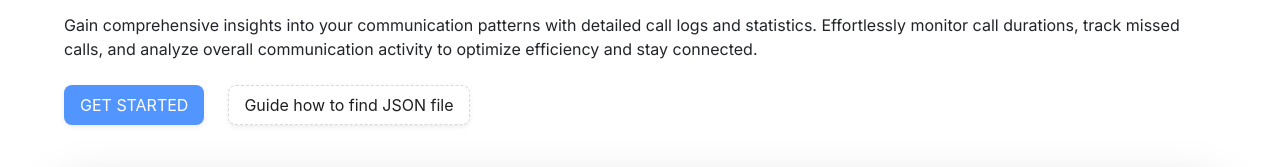
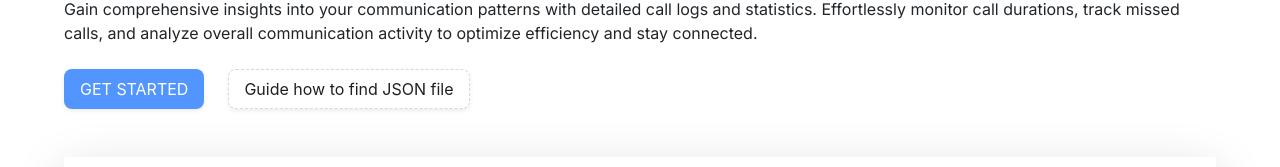
Before and after one commit to thanhvanvu/call-log-messenger, a Next.js app: page / in a window 1280 px wide. Shown: the part 163-330 px from the top of the page. Built offline with nearby package versions, Linux system fonts and the light colour scheme; what @ant-design/nextjs-registry would draw is missing.

Commit message:
fix UI, add sort date, rebuild filter date when removing files

```diff
--- a/component/HomePage.tsx
+++ b/component/HomePage.tsx
@@ -3,12 +3,12 @@ import Image from "next/image";
 import React from "react";
 import picture from "@/public/combined_stylized.jpg";
 import { Button } from "antd";
-import { redirect } from "next/navigation";
+import Link from "next/link";
 function Homepage() {
   return (
-    <div className="w-[90%] mx-auto h-screen mt-10 bg-gray 3xl:w-[70%] 3xl:flex gap-20">
-      <div className=" 3xl:mt-[300px] 3xl:w-[60%]">
-        <p className="text-4xl font-bold">
+    <div className="w-[90%] mx-auto h-screen mt-4 bg-gray 3xl:w-[70%] 3xl:flex gap-20">
+      <div className=" 3xl:mt-[150px] 3xl:w-[70%]">
+        <p className="text-4xl font-bold 3xl:text-6xl">
           Can not find <span className="text-[#0866FF]">Call Logs</span> ? View Them Here
         </p>
         <p className="mt-4">
@@ -17,25 +17,11 @@ function Homepage() {
           communication activity to optimize efficiency and stay connected.
         </p>
         <div className="mt-4 gap-4  flex flex-col sm:flex-row sm:gap-5 ">
-          <Button
-            className="shadow-sm"
-            type="primary"
-            size="large"
-            onClick={() => {
-              redirect("/calllog");
-            }}
-          >
-            GET STARTED
+          <Button className="shadow-sm" type="primary" size="large">
+            <Link href={"/calllog"}>GET STARTED</Link>
           </Button>
-          <Button
-            className="shadow-sm"
-            type="dashed"
-            size="large"
-            onClick={() => {
-              redirect("/guide");
-            }}
-          >
-            Guide how to find JSON file
+          <Button className="shadow-sm" type="dashed" size="large">
+            <Link href={"/guide"}> Guide how to find JSON file</Link>
           </Button>
         </div>
       </div>
--- a/component/calllog.tsx
+++ b/component/calllog.tsx
@@ -39,6 +39,7 @@ import {
 import Link from "next/link";
 import { FilterValue } from "antd/es/table/interface";
 import { readFileAsText } from "@/app/utils/helper";
+import dayjs from "dayjs";
 
 interface IRawLogType {
   call_duration: number;
@@ -266,6 +267,30 @@ const CallLog = () => {
 
             rawCallLogsCopied = [...rawCallLogsFiltered];
           });
+
+          // build date filter object
+          const filter: IDateFilterType[] = [];
+          rawCallLogsCopied.forEach((callLog) => {
+            const date = new Date(callLog.timestamp_ms);
+            const month = date.toLocaleString("default", { month: "long" });
+            const year = date.toLocaleString("default", { year: "numeric" });
+
+            const FilterObject: IDateFilterType = {
+              text: `${month}, ${year}`,
+              value: `${month}, ${year}`,
+            };
+
+            // Check if filter array already contains this object
+            const exists = filter.some(
+              (f) => f.text === FilterObject.text && f.value === FilterObject.value
+            );
+
+            if (!exists) {
+              filter.push(FilterObject);
+            }
+          });
+          // Update date filter
+          setDateFilter(filter);
           setRawCallLogs(rawCallLogsCopied);
         }
       };
@@ -283,6 +308,10 @@ const CallLog = () => {
       align: "center",
       filteredValue: filteredInfo.date || null,
       filters: dateFilter,
+      sortOrder: sortedInfo.columnKey === "date" ? sortedInfo.order : null,
+      sorter: (a: ICallLogType, b: ICallLogType) => {
+        return a.timestamp_ms - b.timestamp_ms;
+      },
       // onFilter: (value: string, record: ICallLogType) => {
       //   const date = value as string;
       //   const splitDate = date.split(",");
--- a/package.json
+++ b/package.json
@@ -15,6 +15,7 @@
     "autoprefixer": "^10.4.20",
     "bootstrap": "^5.3.3",
     "chart.js": "^4.4.7",
+    "dayjs": "^1.11.13",
     "next": "15.1.4",
     "react": "^19.0.0",
     "react-bootstrap": "^2.10.7",
```
Also changed, not shown: 1 other file (tests, documents, lock files or other folders).
